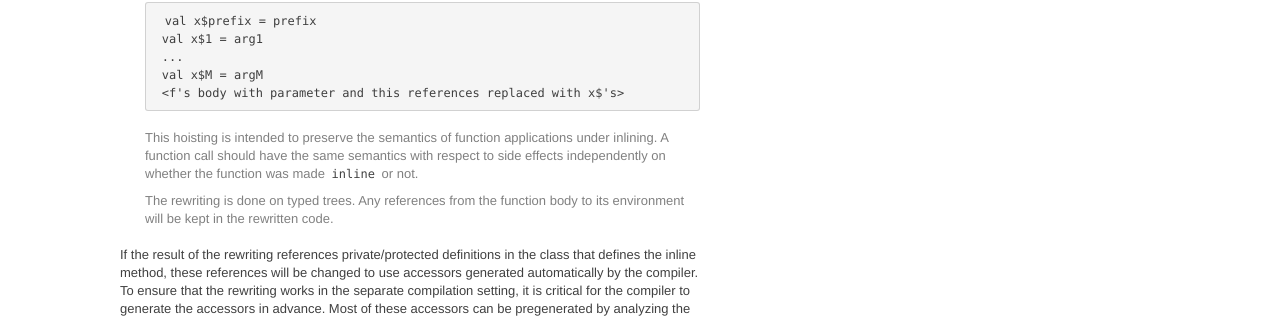
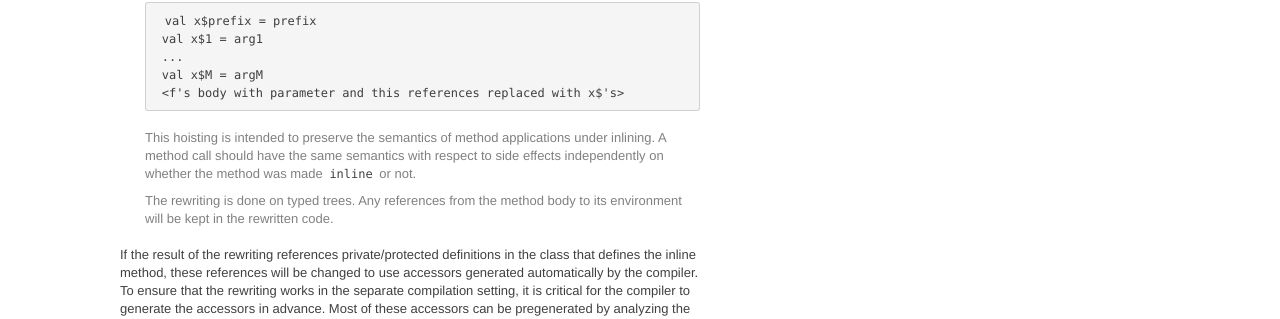
Before and after one commit to odersky/sips, a Jekyll site: the page built from drafts/inlinemeta.md, in a window 1280 px wide and 900 px high, scrolled down 1232 px. Shown: the part 130-449 px from the top of the window. Built offline with Jekyll 4.4.1, drawn with Linux system fonts in a browser that asks for light colours; comment, search, counter and statistics services are not loaded.

Commit message:
consistently refers to inline methods as "methods"
Since inlinity is not first-class, we can't say that inline methods
are functions.

```diff
--- a/drafts/inlinemeta.md
+++ b/drafts/inlinemeta.md
@@ -88,10 +88,10 @@ are replaced by references to the temporary variable created for the prefix.
         <f's body with parameter and this references replaced with x$'s>
 
    This hoisting is intended to preserve the semantics
-of function applications under inlining. A function call should have the same
-semantics with respect to side effects independently on whether the function was made `inline` or not.
+of method applications under inlining. A method call should have the same
+semantics with respect to side effects independently on whether the method was made `inline` or not.
 
-   The rewriting is done on typed trees. Any references from the function
+   The rewriting is done on typed trees. Any references from the method
 body to its environment will be kept in the rewritten code.
 
   If the result of the rewriting references private/protected definitions
```
